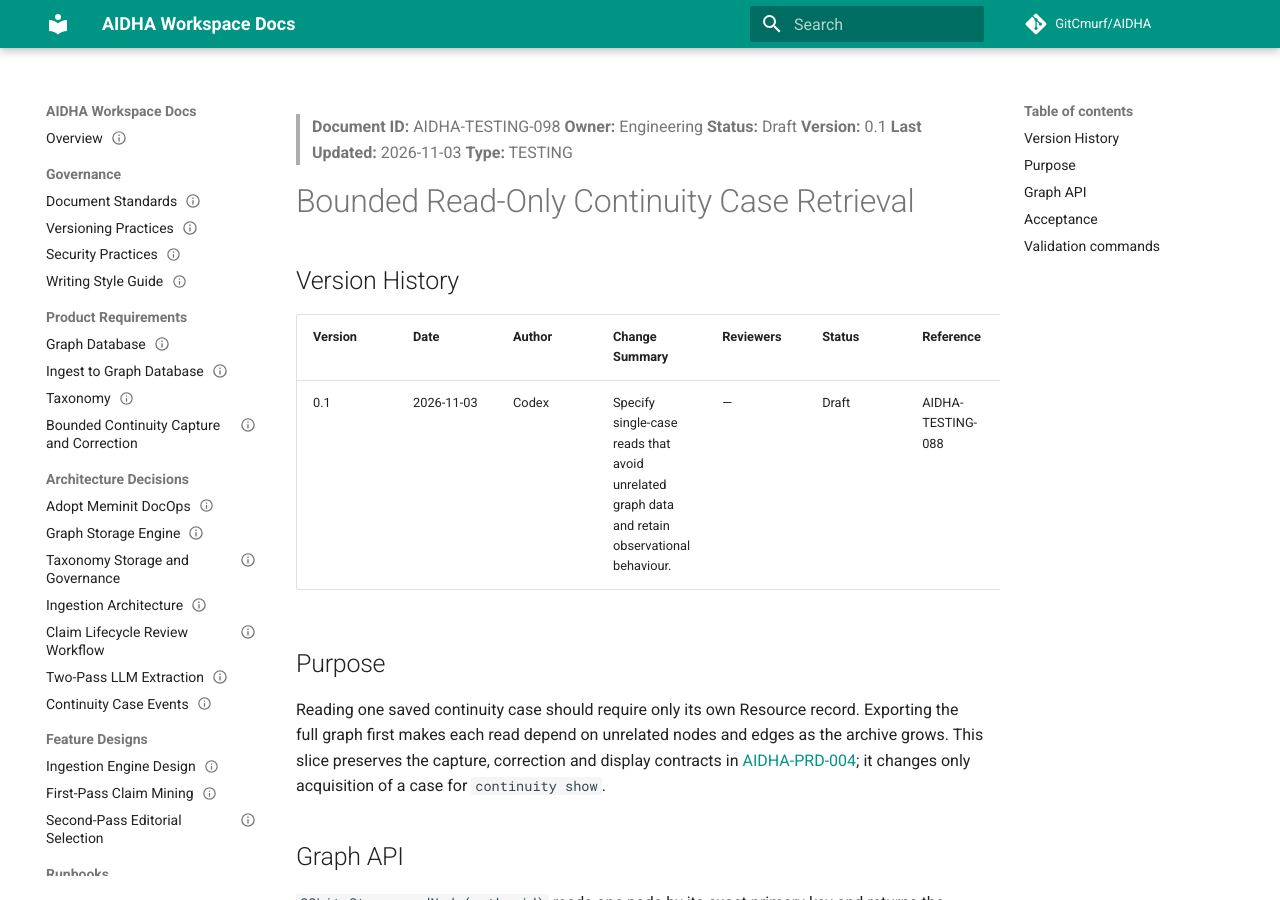
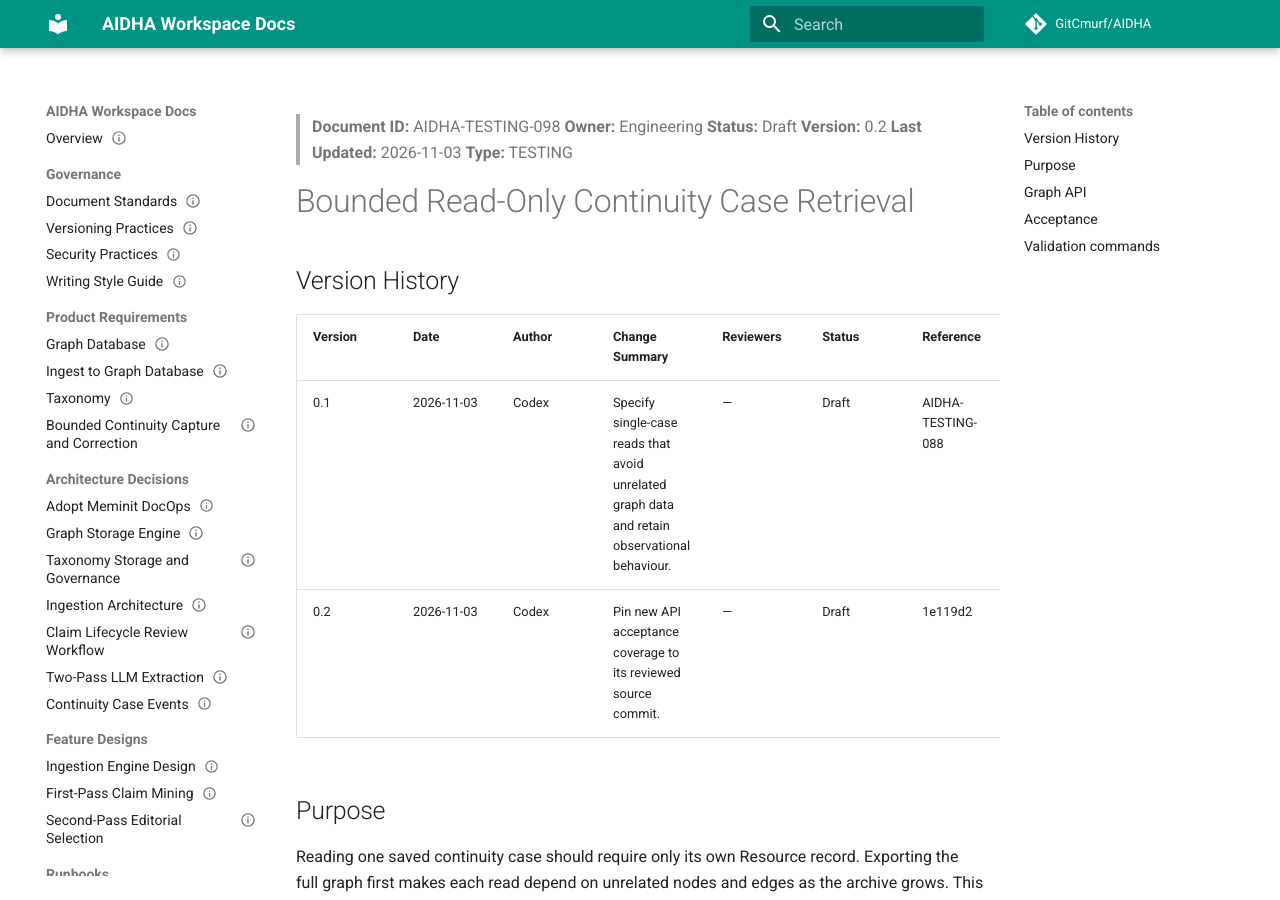
Before and after one commit to GitCmurf/AIDHA, an MkDocs documentation site: the page built from docs/55-testing/testing-098-continuity-case-reads.md, in a window 1280 px wide and 900 px high. Built offline with MkDocs 1.6.1 and Material for MkDocs 9.7.7, drawn with Linux system fonts in a browser that asks for light colours; comment, search, counter and statistics services are not loaded; the version menu is left out.

Commit message:
docs(continuity): pin single-node acceptance source

```diff
--- a/docs/01-indices/catalog.json
+++ b/docs/01-indices/catalog.json
@@ -701,7 +701,7 @@
       "document_id": "AIDHA-TESTING-098",
       "owner": "Engineering",
       "status": "Draft",
-      "version": "0.1",
+      "version": "0.2",
       "last_updated": "2026-11-03",
       "title": "Bounded Read-Only Continuity Case Retrieval",
       "type": "TESTING",
--- a/docs/55-testing/testing-098-continuity-case-reads.md
+++ b/docs/55-testing/testing-098-continuity-case-reads.md
@@ -2,7 +2,7 @@
 document_id: AIDHA-TESTING-098
 owner: Engineering
 status: Draft
-version: '0.1'
+version: '0.2'
 last_updated: 2026-11-03
 title: Bounded Read-Only Continuity Case Retrieval
 type: TESTING
@@ -14,7 +14,7 @@
 > **Document ID:** AIDHA-TESTING-098
 > **Owner:** Engineering
 > **Status:** Draft
-> **Version:** 0.1
+> **Version:** 0.2
 > **Last Updated:** 2026-11-03
 > **Type:** TESTING
 
@@ -25,6 +25,7 @@
 | Version | Date | Author | Change Summary | Reviewers | Status | Reference |
 | ------- | ---- | ------ | -------------- | --------- | ------ | --------- |
 | 0.1 | 2026-11-03 | Codex | Specify single-case reads that avoid unrelated graph data and retain observational behaviour. | — | Draft | AIDHA-TESTING-088 |
+| 0.2 | 2026-11-03 | Codex | Pin new API acceptance coverage to its reviewed source commit. | — | Draft | 1e119d2 |
 
 ## Purpose
 
@@ -83,5 +84,5 @@
 provider call, new default or task-management integration is part of this change.
 
 [cli-tests]: https://github.com/GitCmurf/AIDHA/blob/main/packages/praecis/cli/tests/continuity.test.ts
-[node-tests]: https://github.com/GitCmurf/AIDHA/blob/main/packages/reconditum/tests/sqlite-read-node.test.ts
+[node-tests]: https://github.com/GitCmurf/AIDHA/blob/1e119d279328e9988a86ebd2f2681fb573d8ac93/packages/reconditum/tests/sqlite-read-node.test.ts
 [snapshot-tests]: https://github.com/GitCmurf/AIDHA/blob/main/packages/reconditum/tests/sqlite-read-snapshot.test.ts
```
